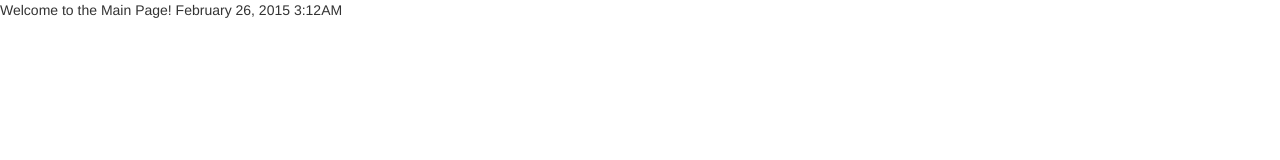
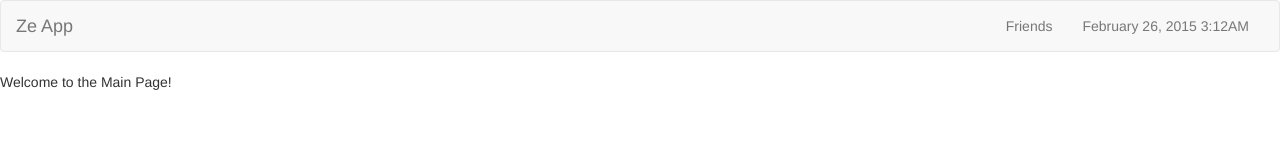
Before and after one commit to stevenroper/todo-directives, a plain HTML site: page index.html in a window 1280 px wide. Drawn offline with nearby package versions, Linux system fonts and the light colour scheme; some packages are replaced by stand-ins of ours.

Commit message:
Adding navbar directive.

```diff
--- a/app/navbar/navbar.html
+++ b/app/navbar/navbar.html
@@ -0,0 +1,13 @@
+<nav class='navbar navbar-default'>
+	<div class='container-fluid'>
+		<div class='navbar-header'>
+			<a class='navbar-brand' href="#/">Ze App</a>
+		</div>
+		<div class='collapse navbar-collapse'>
+			<ul class='nav navbar-nav navbar-right'>
+				<li><a href='#/friends'>Friends</a></li>
+				<li><a><the-time></the-time></a></li>
+			</ul>
+		</div>
+	</div>
+</nav>
--- a/app/navbar/navbar.js
+++ b/app/navbar/navbar.js
@@ -0,0 +1,9 @@
+var app = angular.module('App');
+
+app.directive('navbar', function() {
+	return {
+		restrict: 'E',
+		templateUrl: './app/navbar/navbar.html',
+
+	};
+})
--- a/index.html
+++ b/index.html
@@ -7,8 +7,9 @@
 </head>
 <body>
 
+	<navbar></navbar>
+
 	<ng-view></ng-view>
-	<the-time></the-time>
 
 	<script src="//cdnjs.cloudflare.com/ajax/libs/angular.js/1.3.14/angular.min.js"></script>
 	<script src="//ajax.googleapis.com/ajax/libs/angularjs/1.3.14/angular-route.js"></script>
@@ -16,5 +17,6 @@
 	<script src="app/mainController.js"></script>
 	<script src="app/time/time.js"></script>
 	<script src="app/friends/friendsController.js"></script>
+	<script src="app/navbar/navbar.js"></script>
 </body>
 </html>
```
